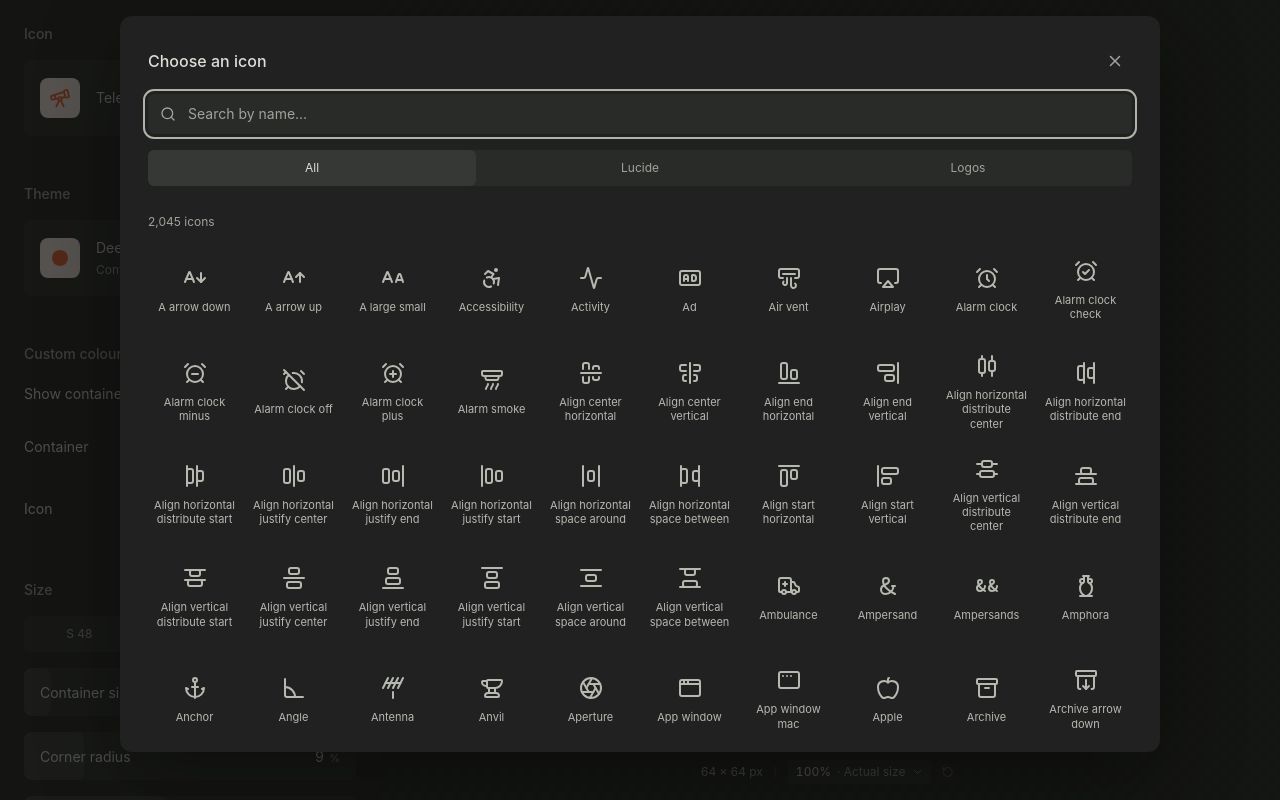
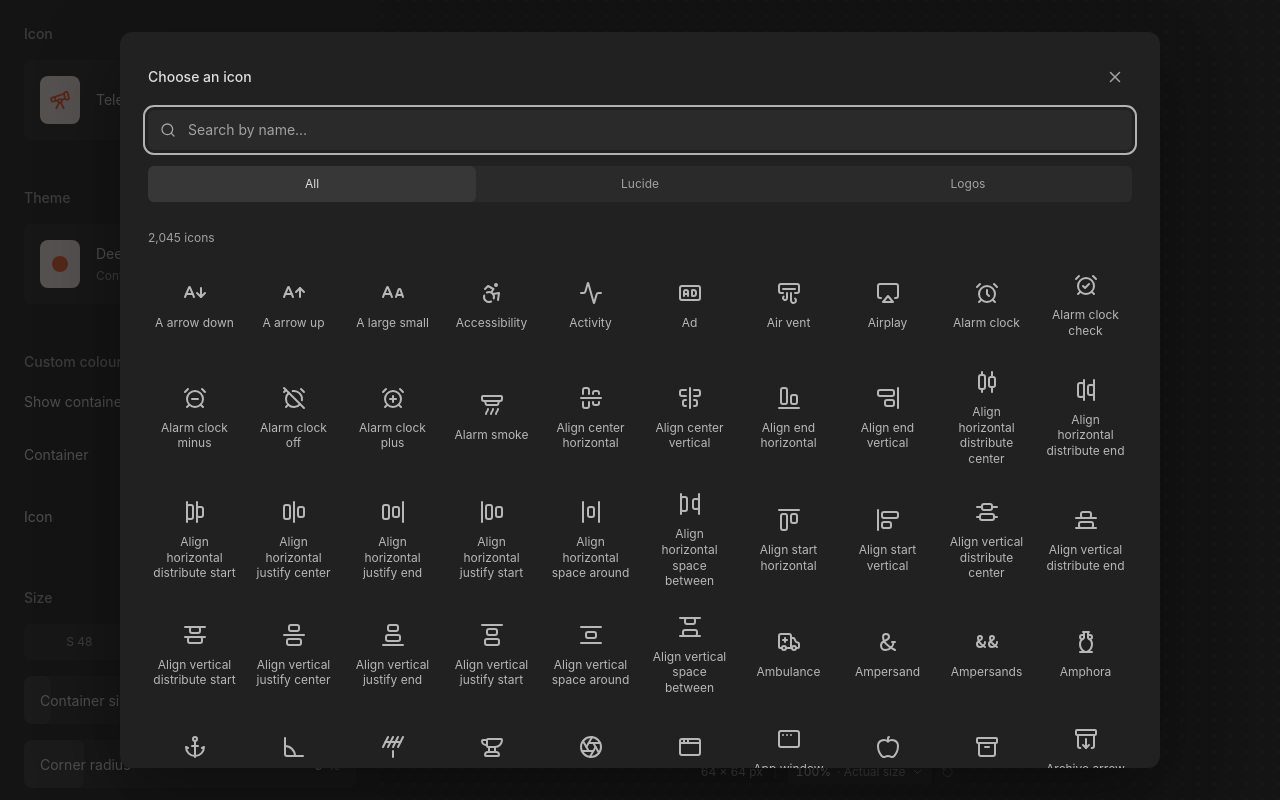
Before and after one commit to pareworks/lucide-icon-builder, a React (Vite) app: page / in a window 1280 px wide. Both pictures are taken after a click on the button "Telescope". Built offline with nearby package versions, Linux system fonts and the light colour scheme.

Commit message:
Polish neutral UI, panel motion and canvas grid (#5)

```diff
--- a/src/App.tsx
+++ b/src/App.tsx
@@ -30,15 +30,13 @@ export default function App() {
       <ResizableSidebar>
         <Sidebar config={config} setConfig={setConfig} artboardRef={artboardRef} />
       </ResizableSidebar>
-      <main className="flex-1 relative checker overflow-hidden">
+      <main className="flex-1 relative dot-grid overflow-hidden" style={{ backgroundSize: `${16 * zoom / 100}px ${16 * zoom / 100}px` }}>
         <div className="absolute inset-0 flex items-center justify-center overflow-hidden">
           <div
-            className="rounded-sm shadow-2xl"
             style={{
               transform: `scale(${zoom / 100})`,
               transformOrigin: 'center center',
               transition: 'transform 120ms ease-out',
-              filter: 'drop-shadow(0 8px 24px rgba(0,0,0,0.35))',
             }}
           >
             <Artboard ref={artboardRef} config={config} />
--- a/src/components/ColorPicker.tsx
+++ b/src/components/ColorPicker.tsx
@@ -7,24 +7,25 @@ type Props = { label: string; value: string; onChange: (hex: string) => void }
 
 export const ColorPicker = ({ label, value, onChange }: Props) => {
   const [open, setOpen] = useState(false)
-  const [position, setPosition] = useState({ left: 0, top: 0 })
+  const [position, setPosition] = useState({ left: 0, top: 0, transformOrigin: 'left center' })
   const trigger = useRef<HTMLButtonElement>(null)
   const panel = useRef<HTMLDivElement>(null)
   const id = useId()
   const close = () => { setOpen(false); trigger.current?.focus() }
 
   useLayoutEffect(() => {
+    if (panel.current) panel.current.inert = !open
     if (!open) return
     const place = () => {
       if (!trigger.current || !panel.current) return
       const anchor = trigger.current.getBoundingClientRect()
       const sidebar = trigger.current.closest('aside')!.getBoundingClientRect()
-      const bounds = panel.current.getBoundingClientRect()
+      const bounds = { width: panel.current.offsetWidth, height: panel.current.offsetHeight }
       const beside = sidebar.right + 12
       const left = beside + bounds.width <= window.innerWidth - 16
         ? beside : Math.max(16, window.innerWidth - bounds.width - 16)
       const top = Math.max(16, Math.min(anchor.top, window.innerHeight - bounds.height - 16))
-      setPosition({ left, top })
+      setPosition({ left, top, transformOrigin: `${Math.max(0, Math.min(bounds.width, anchor.right - left))}px ${Math.max(0, Math.min(bounds.height, anchor.top + anchor.height / 2 - top))}px` })
     }
     place()
     window.addEventListener('resize', place)
@@ -60,8 +61,8 @@ export const ColorPicker = ({ label, value, onChange }: Props) => {
         <span className="w-5 h-5 rounded shrink-0" style={{ backgroundColor: value }} />
         <span className="font-mono text-sm">{value.toUpperCase()}</span>
       </button>
-      {open && createPortal(
-        <div ref={panel} id={id} role="dialog" aria-label={`${label} colour`} className="colour-popover" style={position}>
+      {createPortal(
+        <div ref={panel} id={id} role="dialog" data-open={open} aria-hidden={!open} aria-label={`${label} colour`} className="colour-popover" style={position}>
           <header className="flex items-center justify-between px-5 py-4">
             <h2 className="text-sm font-medium">{label} colour</h2>
             <button type="button" aria-label="Close colour picker" className="p-2 rounded hover:bg-panel-3" onClick={close}><X size={16} /></button>
--- a/src/components/ExportPanel.tsx
+++ b/src/components/ExportPanel.tsx
@@ -83,7 +83,7 @@ export const ExportPanel = ({ config, artboardRef }: Props) => {
         <button
           type="button"
           onClick={handleCopy}
-          className="flex items-center justify-center gap-1.5 bg-panel-2 hover:bg-panel-3 text-white text-sm py-2 rounded-md transition-colors"
+          className="flex items-center justify-center gap-1.5 bg-panel-2 hover:bg-panel-3 text-white text-sm py-2 rounded-md"
         >
           {flash === 'copy' ? <Check className="w-3.5 h-3.5" /> : <Copy className="w-3.5 h-3.5" />}
           {flash === 'copy' ? 'Copied' : 'Copy'}
@@ -91,7 +91,7 @@ export const ExportPanel = ({ config, artboardRef }: Props) => {
         <button
           type="button"
           onClick={handleDownload}
-          className="flex items-center justify-center gap-1.5 bg-panel-3 text-white text-sm py-2 rounded-md hover:bg-line transition-colors"
+          className="flex items-center justify-center gap-1.5 bg-panel-3 text-white text-sm py-2 rounded-md hover:bg-line"
         >
           {flash === 'download' ? <Check className="w-3.5 h-3.5" /> : <Download className="w-3.5 h-3.5" />}
           {flash === 'download' ? 'Saved' : 'Download'}
--- a/src/components/IconPicker.tsx
+++ b/src/components/IconPicker.tsx
@@ -1,4 +1,5 @@
 import { useEffect, useMemo, useRef, useState } from 'react'
+import { createPortal } from 'react-dom'
 import { ChevronRight, Search, X } from 'lucide-react'
 import { Segmented } from './controls'
 import { isSocialIcon } from '../lib/social'
@@ -37,7 +38,7 @@ export const IconPicker = ({ value, onChange, containerColor, iconColor, contain
         </span>
         <ChevronRight size={16} className="text-muted" />
       </button>
-      <dialog ref={dialog} className="icon-dialog" aria-labelledby="icon-library-title"
+      {createPortal(<dialog ref={dialog} className="icon-dialog" aria-labelledby="icon-library-title"
         onCancel={() => setOpen(false)} onClose={() => setOpen(false)}
         onClick={(e) => {
           if (e.target !== e.currentTarget) return
@@ -46,7 +47,7 @@ export const IconPicker = ({ value, onChange, containerColor, iconColor, contain
         }}>
         <div className="p-7 pb-4 space-y-4">
           <div className="flex items-center justify-between">
-            <h2 id="icon-library-title" className="text-base font-medium text-white">Choose an icon</h2>
+            <h2 id="icon-library-title" className="text-sm font-medium text-white">Choose an icon</h2>
             <button type="button" aria-label="Close icon library" className="p-2 rounded hover:bg-panel-3 text-muted" onClick={() => setOpen(false)}><X size={18} /></button>
           </div>
           <div className="relative">
@@ -76,7 +77,7 @@ export const IconPicker = ({ value, onChange, containerColor, iconColor, contain
           {results.length === 0 && <p className="text-sm text-muted text-center py-12">No matches. Try another name.</p>}
 
         </div>
-      </dialog>
+      </dialog>, document.body)}
     </>
   )
 }
--- a/src/components/ThemePicker.tsx
+++ b/src/components/ThemePicker.tsx
@@ -80,7 +80,7 @@ export const ThemePicker = ({ value, onChange, containerColor, iconColor }: Prop
       {open && (
         <div
           role="listbox"
-          className="absolute top-full left-0 right-0 mt-1 bg-panel-2 rounded-md shadow-xl z-30 max-h-72 overflow-y-auto scrollbar-thin"
+          className="menu-popover absolute top-full left-0 right-0 mt-1 bg-panel-2 rounded-md shadow-xl z-30 max-h-72 overflow-y-auto scrollbar-thin"
         >
           <div className="p-1 space-y-0.5">
             {PALETTE.map((family) => {
@@ -95,7 +95,7 @@ export const ThemePicker = ({ value, onChange, containerColor, iconColor }: Prop
                     onChange(family.id)
                     setOpen(false)
                   }}
-                  className={`w-full flex items-center gap-3 px-3 py-3 rounded transition-colors ${
+                  className={`w-full flex items-center gap-3 px-3 py-3 rounded ${
                     selected ? 'bg-panel-3' : 'hover:bg-panel-3/60'
                   }`}
                 >
--- a/src/components/ZoomControl.tsx
+++ b/src/components/ZoomControl.tsx
@@ -50,7 +50,7 @@ export const ZoomControl = ({ value, onChange }: Props) => {
         {open && (
           <div
             role="listbox"
-            className="absolute bottom-full mb-1 right-0 bg-panel-2 rounded-md shadow-xl z-30 py-1 min-w-[160px]"
+            className="menu-popover menu-popover-up absolute bottom-full mb-1 right-0 bg-panel-2 rounded-md shadow-xl z-30 py-1 min-w-[160px]"
           >
             {ZOOM_LEVELS.map((z) => {
               const selected = z === value
@@ -65,13 +65,13 @@ export const ZoomControl = ({ value, onChange }: Props) => {
                     onChange(z)
                     setOpen(false)
                   }}
-                  className={`w-full flex items-center justify-between gap-3 px-2.5 py-1 text-xs tabular-nums transition-colors ${
+                  className={`w-full flex items-center justify-between gap-3 px-2.5 py-1 text-xs tabular-nums ${
                     selected ? 'bg-panel-3 text-white' : 'text-muted hover:bg-panel-3/60 hover:text-white'
                   }`}
                 >
                   <span className="flex items-baseline gap-1.5">
                     <span>{z}%</span>
-                    {actual && <span className="text-[10px] opacity-70">Actual size</span>}
+                    {actual && <span className="text-xs opacity-70">Actual size</span>}
                   </span>
                   {selected && <Check className="w-3 h-3 shrink-0" />}
                 </button>
@@ -84,7 +84,7 @@ export const ZoomControl = ({ value, onChange }: Props) => {
         type="button"
         onClick={() => onChange(DEFAULT_ZOOM)}
         disabled={isActual}
-        className="p-1.5 rounded bg-panel-2 hover:bg-panel-3 text-white transition-colors disabled:opacity-40 disabled:cursor-default disabled:hover:bg-panel-2"
+        className="p-1.5 rounded bg-panel-2 hover:bg-panel-3 text-white disabled:opacity-40 disabled:cursor-default disabled:hover:bg-panel-2"
         title="Reset zoom to 100% (actual size)"
         aria-label="Reset zoom to 100%"
       >
--- a/src/components/controls.tsx
+++ b/src/components/controls.tsx
@@ -72,11 +72,11 @@ export const Toggle = ({ label, checked, onChange, hint }: { label: string; chec
     <button
       type="button"
       onClick={() => onChange(!checked)}
-      className={`shrink-0 w-9 h-5 rounded-full transition-colors relative ${checked ? 'bg-white' : 'bg-panel-3'}`}
+      className={`shrink-0 w-9 h-5 rounded-full relative ${checked ? 'bg-white' : 'bg-panel-3'}`}
       aria-label={label}
       aria-pressed={checked}
     >
-      <span className={`absolute top-0.5 w-4 h-4 rounded-full transition-all ${checked ? 'bg-black left-[18px]' : 'bg-white left-0.5'}`} />
+      <span className={`toggle-thumb absolute top-0.5 left-0.5 w-4 h-4 rounded-full ${checked ? 'bg-black translate-x-4' : 'bg-white translate-x-0'}`} />
     </button>
   </div>
 )
@@ -95,7 +95,7 @@ export const Segmented = <T extends string>({
         type="button"
         onClick={() => onChange(o.value)}
         aria-pressed={value === o.value}
-        className={`flex-1 text-xs py-2.5 rounded-md transition-colors ${
+        className={`flex-1 text-xs py-2.5 rounded-md ${
           value === o.value ? 'bg-panel-3 text-white' : 'text-muted hover:text-white'
         }`}
       >
--- a/src/index.css
+++ b/src/index.css
@@ -6,20 +6,17 @@ html, body, #root {
   height: 100%;
   margin: 0;
   font-family: -apple-system, BlinkMacSystemFont, 'Inter', 'Segoe UI', sans-serif;
-  background: #1b1d1b;
-  color: #deded9;
+  background: #1c1c1c;
+  color: #dedede;
   -webkit-font-smoothing: antialiased;
 }
 
-.checker {
-  background-image:
-    linear-gradient(45deg, #20221f 25%, transparent 25%),
-    linear-gradient(-45deg, #20221f 25%, transparent 25%),
-    linear-gradient(45deg, transparent 75%, #20221f 75%),
-    linear-gradient(-45deg, transparent 75%, #20221f 75%);
-  background-size: 16px 16px;
-  background-position: 0 0, 0 8px, 8px -8px, -8px 0;
-  background-color: #1d1f1d;
+body { font-size: 14px; }
+
+.dot-grid {
+  background-image: radial-gradient(circle, #383838 .75px, transparent 1px);
+  background-position: center center;
+  background-color: #1e1e1e;
 }
 
 .scrollbar-thin::-webkit-scrollbar { width: 8px; height: 8px; }
@@ -27,74 +24,91 @@ html, body, #root {
 .scrollbar-thin::-webkit-scrollbar-track { background: transparent; }
 
 button, input { -webkit-tap-highlight-color: transparent; }
-button:focus-visible, input:focus-visible { outline: 2px solid #aeb5a6; outline-offset: 3px; }
+button:focus-visible, input:focus-visible { outline: 2px solid #b2b2b2; outline-offset: 3px; }
 .integrated-slider {
   position: relative;
   isolation: isolate;
   display: flex;
   align-items: center;
-  height: 40px;
-  padding: 0 12px;
-  border-radius: 6px;
-  background: #292b29;
-  font-size: 13px;
+  height: 48px;
+  padding: 0 16px;
+  border-radius: 8px;
+  background: #2a2a2a;
+  font-size: 14px;
 }
 .integrated-slider label { flex: 1; pointer-events: none; }
-.slider-fill { position: absolute; inset: 0 auto 0 0; background: #deded912; border-radius: inherit; z-index: -1; }
+.slider-fill { position: absolute; inset: 0 auto 0 0; background: #dedede12; border-radius: inherit; z-index: -1; }
 .integrated-slider input[type='range'] { position: absolute; inset: 0; width: 100%; height: 100%; opacity: 0; margin: 0; cursor: ew-resize; z-index: 1; }
-.integrated-slider:has(input:focus-visible) { outline: 2px solid #aeb5a6; outline-offset: 3px; }
+.integrated-slider:has(input:focus-visible) { outline: 2px solid #b2b2b2; outline-offset: 3px; }
 .slider-value { display: flex; align-items: baseline; position: relative; z-index: 2; font-variant-numeric: tabular-nums; gap: 3px; }
 .slider-value input { width: 48px; border: 0; border-radius: 3px; padding: 2px; text-align: right; background: transparent; color: inherit; font: inherit; appearance: textfield; -moz-appearance: textfield; }
 .slider-value input::-webkit-inner-spin-button { appearance: none; }
-.slider-value input:focus { background: #202120; }
-.slider-value > span { color: #a0a39b; font-size: 11px; }
-.slider-grip { position: absolute; top: 8px; height: 24px; width: 2px; background: #deded9; border-radius: 2px; pointer-events: none; opacity: 0; }
+.slider-value input:focus { background: #212121; }
+.slider-value > span { color: #a2a2a2; font-size: 12px; }
+.slider-grip { position: absolute; top: 12px; height: 24px; width: 2px; background: #dedede; border-radius: 2px; pointer-events: none; opacity: 0; }
 .slider-ticks { position: absolute; inset: 0; pointer-events: none; opacity: 0; }
-.slider-ticks i { position: absolute; top: 16px; height: 8px; width: 1px; background: #deded9; }
+.slider-ticks i { position: absolute; top: 20px; height: 8px; width: 1px; background: #dedede; }
 .integrated-slider:hover .slider-grip, .integrated-slider[data-dragging='true'] .slider-grip { opacity: .45; }
 .integrated-slider:hover .slider-ticks, .integrated-slider[data-dragging='true'] .slider-ticks { opacity: .12; }
-.integrated-slider[data-dragging='true'] .slider-fill { background: #deded91c; }
-.icon-dialog { width: min(1040px, calc(100vw - 48px)); height: min(840px, calc(100dvh - 64px)); max-height: calc(100dvh - 32px); padding: 0; border: 0; border-radius: 12px; background: #202120; color: #deded9; box-shadow: 0 24px 80px #0006; }
+.integrated-slider[data-dragging='true'] .slider-fill { background: #dedede1c; }
+.icon-dialog { position: fixed; inset: 0; margin: auto; width: min(1040px, calc(100vw - 48px)); height: min(840px, calc(100dvh - 64px)); max-height: calc(100dvh - 32px); padding: 0; border: 0; border-radius: 12px; background: #212121; color: #dedede; box-shadow: 0 24px 80px #0006; }
 .icon-dialog { opacity: 0; transform: translateY(8px) scale(.97); transition: opacity 200ms ease, transform 200ms cubic-bezier(.2,.8,.2,1), display 200ms allow-discrete, overlay 200ms allow-discrete; }
 .icon-dialog[open] { display: flex; flex-direction: column; opacity: 1; transform: translateY(0) scale(1); }
-.icon-dialog::backdrop { background: #10120fb3; opacity: 0; transition: opacity 200ms ease, display 200ms allow-discrete, overlay 200ms allow-discrete; }
+.icon-dialog::backdrop { background: #111111b3; opacity: 0; transition: opacity 200ms ease, display 200ms allow-discrete, overlay 200ms allow-discrete; }
 .icon-dialog[open]::backdrop { opacity: 1; }
 @starting-style {
   .icon-dialog[open] { opacity: 0; transform: translateY(8px) scale(.97); }
   .icon-dialog[open]::backdrop { opacity: 0; }
 }
-@media (prefers-reduced-motion: reduce) { .icon-dialog, .icon-dialog::backdrop { transition: none; } }
 .icon-results { flex: 1; overflow-y: auto; padding: 12px 28px 28px; min-height: 0; }
 .icon-grid { display: grid; grid-template-columns: repeat(auto-fill, minmax(88px, 1fr)); gap: 6px; }
-.icon-option { display: flex; flex-direction: column; align-items: center; justify-content: center; gap: 10px; min-height: 96px; padding: 10px 5px; border-radius: 6px; color: #b5b9b0; }
-.icon-option:hover { background: #292b29; color: #deded9; }
-.icon-option[aria-pressed='true'] { background: #353834; color: #deded9; }
-.icon-option span { width: 100%; font-size: 11px; line-height: 1.3; overflow-wrap: anywhere; text-align: center; }
-@media (prefers-reduced-motion: reduce) { *, *::before, *::after { transition: none !important; } }
+.icon-option { display: flex; flex-direction: column; align-items: center; justify-content: center; gap: 10px; min-height: 96px; padding: 10px 5px; border-radius: 6px; color: #b7b7b7; }
+.icon-option:hover { background: #2a2a2a; color: #dedede; }
+.icon-option[aria-pressed='true'] { background: #373737; color: #dedede; }
+.icon-option span { width: 100%; font-size: 12px; line-height: 1.3; overflow-wrap: anywhere; text-align: center; }
 .resizable-sidebar { position: relative; flex: none; height: 100%; }
 .sidebar-divider { position: absolute; top: 0; right: -4px; width: 9px; height: 100%; cursor: col-resize; touch-action: none; z-index: 20; }
-.sidebar-divider::after { content: ''; position: absolute; top: 0; bottom: 0; left: 4px; width: 2px; background: transparent; }
-.sidebar-divider:hover::after, .sidebar-divider:focus-visible::after, .sidebar-divider[data-dragging='true']::after { background: #939b88; }
 .sidebar-divider:focus-visible { outline: none; }
-.selector-button { display: flex; align-items: center; width: 100%; gap: 16px; padding: 16px; min-height: 76px; text-align: left; border-radius: 8px; background: #292b29; }
-.selector-button:hover { background: #353834; }
-.selector-preview { display: flex; align-items: center; justify-content: center; width: 40px; height: 40px; border-radius: 8px; flex: none; }
-.colour-trigger { display: flex; align-items: center; gap: 12px; padding: 12px 16px; min-height: 46px; border-radius: 8px; background: #292b29; color: #deded9; }
-.colour-trigger:hover { background: #353834; }
-.colour-popover { position: fixed; z-index: 100; width: min(500px, calc(100vw - 32px)); max-height: calc(100dvh - 32px); display: flex; flex-direction: column; background: #252724; color: #deded9; border: 0; border-radius: 12px; box-shadow: 0 16px 64px #0007; }
+.selector-button { display: flex; align-items: center; width: 100%; gap: 16px; padding: 16px; min-height: 76px; text-align: left; border-radius: 8px; background: #2a2a2a; }
+.selector-button:hover { background: #373737; }
+.selector-preview { display: flex; align-items: center; justify-content: center; width: 40px; height: 48px; border-radius: 8px; flex: none; }
+.colour-trigger { display: flex; align-items: center; gap: 12px; padding: 12px 16px; min-height: 46px; border-radius: 8px; background: #2a2a2a; color: #dedede; }
+.colour-trigger:hover { background: #373737; }
+.colour-popover { position: fixed; z-index: 100; width: min(500px, calc(100vw - 32px)); max-height: calc(100dvh - 32px); display: none; flex-direction: column; background: #262626; color: #dedede; border: 0; border-radius: 12px; box-shadow: 0 16px 64px #0007; }
 .colour-palette-scroll { overflow-y: auto; min-height: 0; padding: 0 20px 20px; }
 .palette-grid { display: grid; gap: 10px; }
 .palette-row { display: grid; grid-template-columns: 78px repeat(10, minmax(0, 1fr)); gap: 5px; align-items: center; }
-.palette-heading { position: sticky; top: 0; background: #252724; padding: 14px 0 8px; z-index: 1; color: #a0a39b; font-size: 10px; text-align: center; }
-.palette-family { font-size: 11px; color: #b5b9b0; line-height: 1.3; }
+.palette-heading { position: sticky; top: 0; background: #262626; padding: 14px 0 8px; z-index: 1; color: #a2a2a2; font-size: 12px; text-align: center; }
+.palette-family { font-size: 12px; color: #b7b7b7; line-height: 1.3; }
 .palette-swatch { height: 28px; min-width: 0; border-radius: 4px; }
-.palette-swatch:hover { outline: 1px solid #deded9; outline-offset: 2px; }
-.palette-swatch[aria-pressed='true'] { outline: 2px solid #deded9; outline-offset: 2px; box-shadow: inset 0 0 0 2px #202120; }
-.integrated-slider { height: 48px; padding: 0 16px; font-size: 14px; border-radius: 8px; }
-.slider-grip { top: 12px; }
-.slider-ticks i { top: 20px; }
+.palette-swatch:hover { outline: 1px solid #dedede; outline-offset: 2px; }
+.palette-swatch[aria-pressed='true'] { outline: 2px solid #dedede; outline-offset: 2px; box-shadow: inset 0 0 0 2px #212121; }
 @media (max-width: 520px) {
   .colour-palette-scroll { padding-left: 12px; padding-right: 12px; }
   .palette-row { grid-template-columns: 60px repeat(10, minmax(0, 1fr)); gap: 4px; }
-  .palette-family { font-size: 10px; }
 }
+
+/* Short, interruptible feedback; geometry stays immediate while dragging. */
+button { transition: background-color 120ms ease, color 120ms ease, opacity 120ms ease, transform 120ms cubic-bezier(.23,1,.32,1); }
+button:active:not(:disabled):not(:focus-visible) { transform: scale(.98); }
+button:focus-visible { transition: none; }
+.toggle-thumb { transition: transform 160ms cubic-bezier(.23,1,.32,1), background-color 120ms ease; }
+.slider-fill { transition: background-color 120ms ease; }
+.slider-grip, .slider-ticks { transition: opacity 120ms ease; }
+.selector-preview { transition: color 120ms ease, background-color 120ms ease; }
+.icon-option > svg { transition: transform 120ms cubic-bezier(.23,1,.32,1); }
+@media (hover: hover) and (pointer: fine) {
+  .icon-option:hover > svg { transform: scale(1.08); }
+  .palette-swatch:hover { transform: translateY(-1px); }
+}
+.colour-popover { opacity: 0; transform: scale(.98); pointer-events: none; transition: opacity 140ms ease, transform 140ms cubic-bezier(.23,1,.32,1), display 140ms allow-discrete; }
+.colour-popover[data-open='true'] { display: flex; opacity: 1; transform: scale(1); pointer-events: auto; transition-duration: 180ms; }
+.menu-popover { opacity: 1; transform: scale(1); transform-origin: top center; transition: opacity 160ms ease, transform 160ms cubic-bezier(.23,1,.32,1); }
+.menu-popover-up { transform-origin: bottom center; }
+@starting-style {
+  .colour-popover[data-open='true'], .menu-popover { opacity: 0; transform: scale(.98); }
+}
+@media (prefers-reduced-motion: reduce) {
+  *, *::before, *::after, .icon-dialog::backdrop { transition: none !important; }
+  button:active:not(:disabled), .icon-option:hover > svg, .palette-swatch:hover { transform: none; }
+}
--- a/tailwind.config.js
+++ b/tailwind.config.js
@@ -4,13 +4,13 @@ export default {
   theme: {
     extend: {
       colors: {
-        white: '#deded9',
-        black: '#202120',
-        panel: '#202120',
-        'panel-2': '#292b29',
-        'panel-3': '#353834',
-        line: '#3d403b',
-        muted: '#a0a39b',
+        white: '#dedede',
+        black: '#212121',
+        panel: '#212121',
+        'panel-2': '#2a2a2a',
+        'panel-3': '#373737',
+        line: '#3f3f3f',
+        muted: '#a2a2a2',
       },
     },
   },
```
